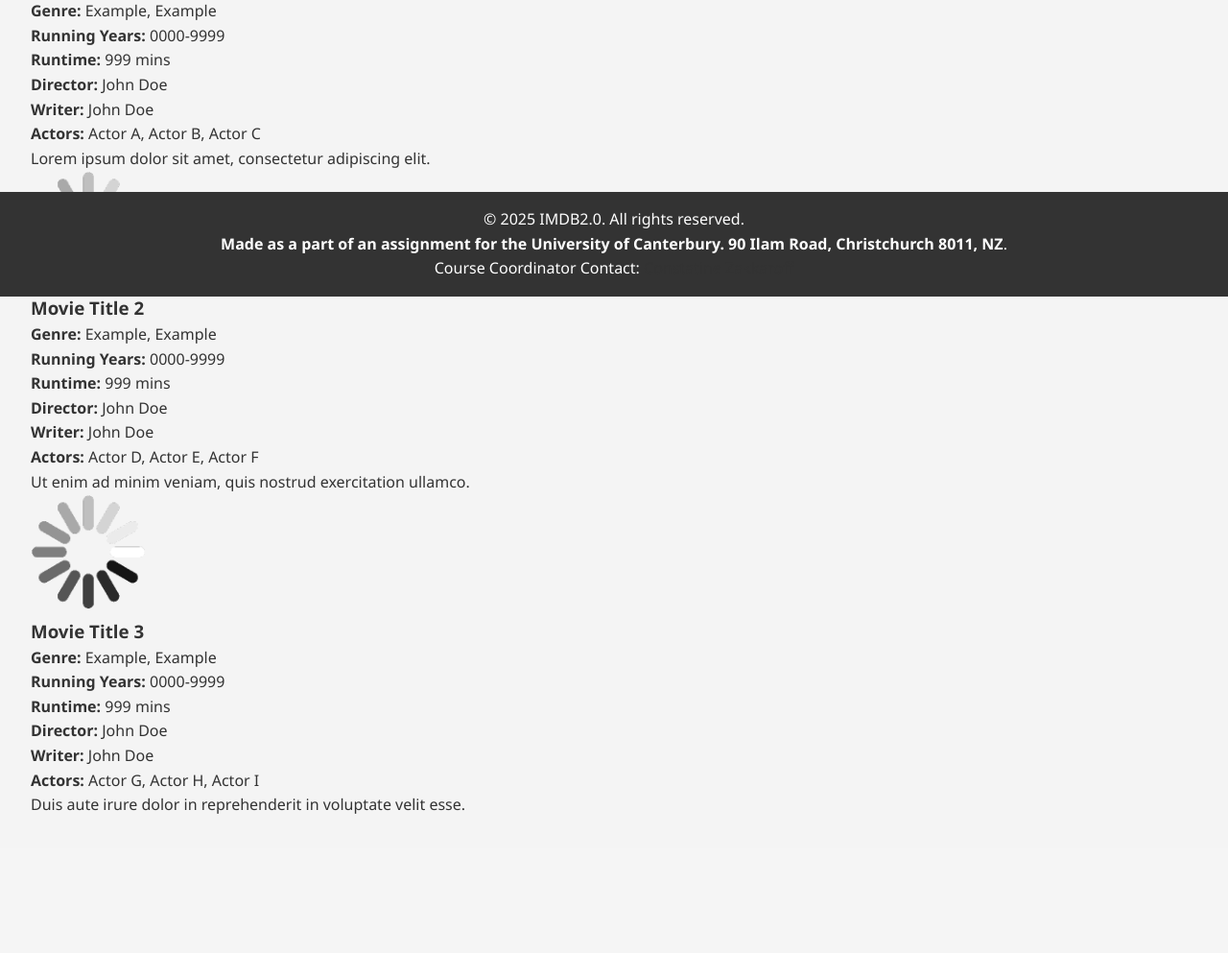
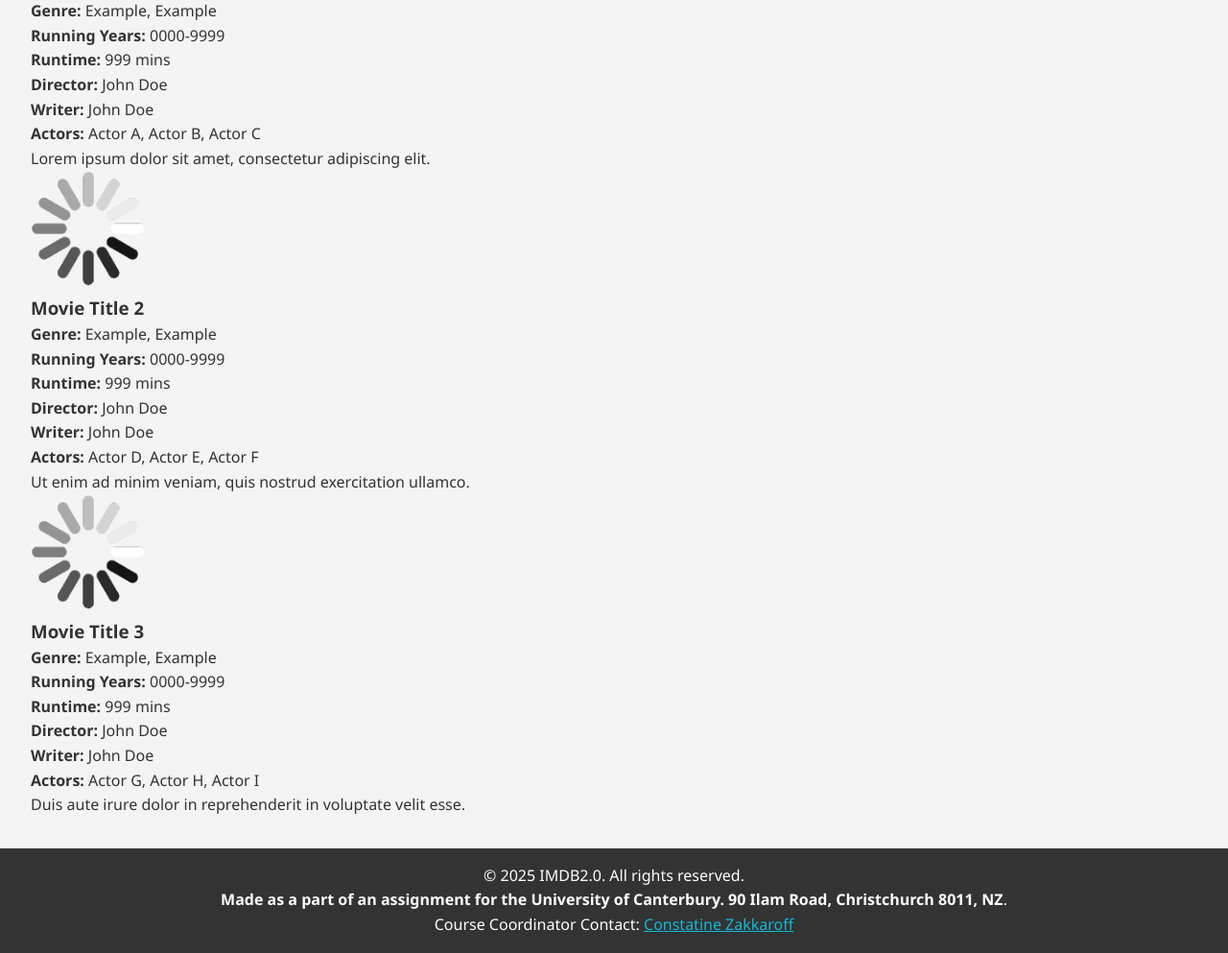
Before and after one commit to Camusi/INFO263-Group-Assignment, a PHP site: page / in a window 1280 px wide. Shown: the part 491-1484 px from the top of the page at 96% size. Before the commit the page ends 1339 px from the top, so only its background shows below. Run offline with PHP 8.4, Linux system fonts and the light colour scheme.

Commit message:
FIX: Footer Positioning Error && <a> not showing on footer

```diff
--- a/2025-group1/imdb2/resources/style.css
+++ b/2025-group1/imdb2/resources/style.css
@@ -87,10 +87,13 @@
   color: white;
   text-align: center;
   padding: 1rem;
-  position: fixed;
-  bottom: 0;
-  left: 0;
+  position: static;
   width: 100%;
+}
+.footer a {
+  color: rgb(16, 185, 214);
+  text-decoration: underline;
+
 }
 
 /* Sign-in form */
```
